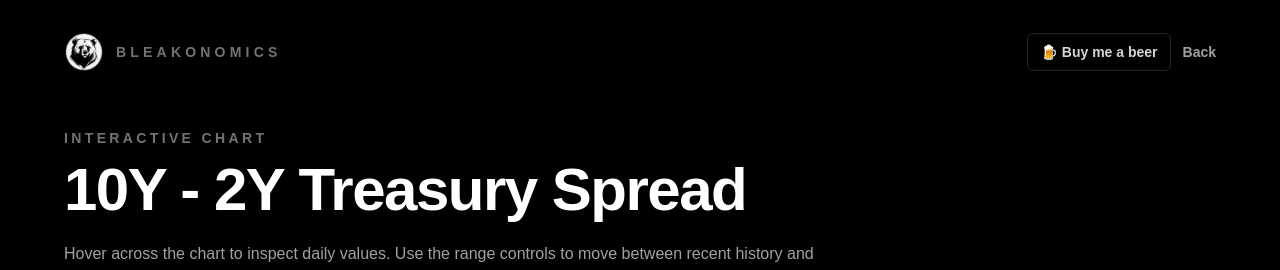
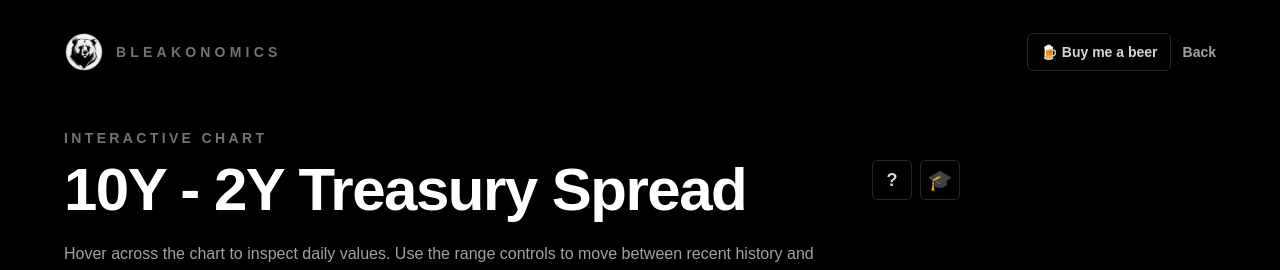
Before and after one commit to Scott-Lancaster/Bleakonomics, a Next.js app: page /yield-curve in a window 1280 px wide. Shown: the top 270 px of the page. Built offline with nearby package versions, Linux system fonts and the light colour scheme.

Commit message:
Adding / updating buttons to graphs

```diff
--- /dev/null
+++ b/app/yield-curve/ChartInfoButtons.tsx
@@ -0,0 +1,74 @@
+'use client';
+
+import { useState } from "react";
+
+type Paper = {
+  title: string;
+  url: string;
+};
+
+type ChartInfoButtonsProps = {
+  summary: string;
+  papers: Paper[];
+};
+
+export default function ChartInfoButtons({ summary, papers }: ChartInfoButtonsProps) {
+  const [openPanel, setOpenPanel] = useState<"summary" | "papers" | null>(null);
+
+  return (
+    <div className="relative flex items-center gap-2">
+      <button
+        type="button"
+        onClick={() => setOpenPanel(openPanel === "summary" ? null : "summary")}
+        className="flex h-10 w-10 items-center justify-center rounded-md border border-neutral-800 text-lg font-bold text-neutral-300 transition hover:border-neutral-600 hover:text-white"
+        aria-label="Show chart summary"
+      >
+        ?
+      </button>
+      <button
+        type="button"
+        onClick={() => setOpenPanel(openPanel === "papers" ? null : "papers")}
+        className="flex h-10 w-10 items-center justify-center rounded-md border border-neutral-800 text-xl text-neutral-300 transition hover:border-neutral-600 hover:text-white"
+        aria-label="Show related research papers"
+      >
+        🎓
+      </button>
+
+      {openPanel ? (
+        <div className="absolute right-0 top-12 z-30 w-[min(22rem,calc(100vw-3rem))] rounded-lg border border-neutral-800 bg-neutral-950 p-4 shadow-2xl">
+          {openPanel === "summary" ? (
+            <div>
+              <p className="text-xs font-semibold uppercase tracking-[0.22em] text-neutral-500">
+                Summary
+              </p>
+              <p className="mt-3 text-sm leading-6 text-neutral-300">{summary}</p>
+            </div>
+          ) : (
+            <div>
+              <p className="text-xs font-semibold uppercase tracking-[0.22em] text-neutral-500">
+                Papers
+              </p>
+              <div className="mt-3 grid gap-3">
+                {papers.length > 0 ? (
+                  papers.map((paper) => (
+                    <a
+                      key={paper.url}
+                      href={paper.url}
+                      target="_blank"
+                      rel="noreferrer"
+                      className="rounded-md border border-neutral-900 bg-black px-3 py-2 text-sm leading-5 text-neutral-300 transition hover:border-neutral-700 hover:text-white"
+                    >
+                      {paper.url}
+                    </a>
+                  ))
+                ) : (
+                  <p className="text-sm text-neutral-400">Research links coming soon.</p>
+                )}
+              </div>
+            </div>
+          )}
+        </div>
+      ) : null}
+    </div>
+  );
+}
--- a/app/yield-curve/page.tsx
+++ b/app/yield-curve/page.tsx
@@ -3,6 +3,7 @@ import Link from "next/link";
 import bleakLogo from "../../bleaklogo1.png";
 import yieldCurveData from "../../public/data/yield_curve.json";
 import DonateButton from "../../components/DonateButton";
+import ChartInfoButtons from "./ChartInfoButtons";
 import YieldCurveChart from "./YieldCurveChart";
 
 type YieldCurveData = {
@@ -11,6 +12,8 @@ type YieldCurveData = {
   updated_at?: string;
   observations?: Array<{ date: string; value: number }>;
   recessions?: Array<{ start: string; end: string }>;
+  summary?: string;
+  papers?: Array<{ title: string; url: string }>;
 };
 
 const data = yieldCurveData as YieldCurveData;
@@ -42,9 +45,18 @@ export default function YieldCurvePage() {
         <p className="text-sm font-semibold uppercase tracking-[0.24em] text-neutral-500">
           Interactive chart
         </p>
-        <h1 className="mt-3 max-w-4xl text-4xl font-bold tracking-tight text-white md:text-6xl">
-          10Y - 2Y Treasury Spread
-        </h1>
+        <div className="mt-3 flex max-w-4xl flex-col gap-4 sm:flex-row sm:items-start sm:justify-between">
+          <h1 className="text-4xl font-bold tracking-tight text-white md:text-6xl">
+            10Y - 2Y Treasury Spread
+          </h1>
+          <ChartInfoButtons
+            summary={
+              data.summary ??
+              "Negative spread equates to negative sentiment. Investors have more faith in the economy 2 years from now than 10 years from now."
+            }
+            papers={data.papers ?? []}
+          />
+        </div>
         <p className="mt-5 max-w-3xl text-base leading-7 text-neutral-400">
           Hover across the chart to inspect daily values. Use the range controls
           to move between recent history and the full data set.
```
Also changed, not shown: public/data/yield_curve.json, 1 other file (tests, documents, lock files or other folders).
